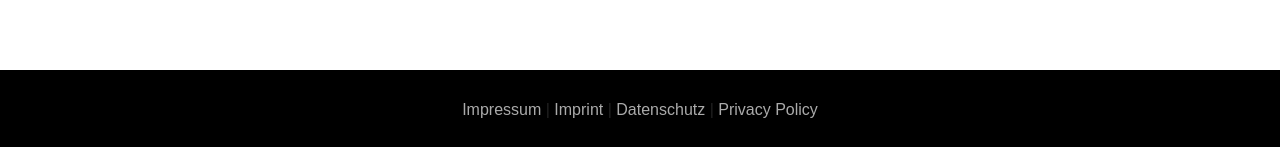
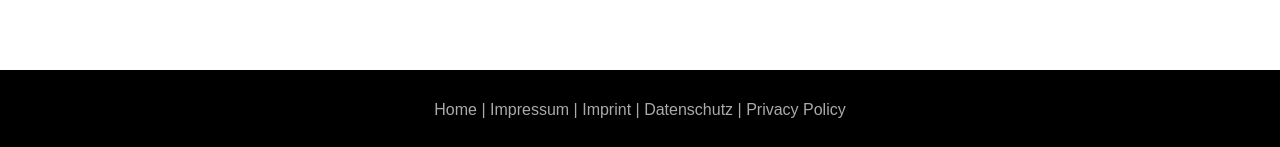
Before and after one commit to voidbondguild/voidbond-website, a plain HTML site: page voidbond/imprint/index.html in a window 1280 px wide. Shown: the part 650-797 px from the top of the page. Drawn offline with Linux system fonts and the light colour scheme.

Commit message:
Update index.html

```diff
--- a/voidbond/imprint/index.html
+++ b/voidbond/imprint/index.html
@@ -39,6 +39,7 @@
       align-items: center;
       justify-content: center;
       font-size: inherit;
+      color: #aaa;
     }
 
     footer a {
@@ -68,7 +69,7 @@
   </div>
 
   <footer>
-    <a href="https://voidbond.com/voidbond/impressum" hreflang="de">Impressum</a>&nbsp;|&nbsp;<a href="https://voidbond.com/voidbond/imprint" hreflang="en">Imprint</a>&nbsp;|&nbsp;<a href="https://voidbond.com/voidbond/datenschutz" hreflang="de">Datenschutz</a>&nbsp;|&nbsp;<a href="https://voidbond.com/voidbond/privacy-policy" hreflang="en">Privacy Policy</a>
+    <a href="https://voidbond.com" hreflang="de">Home</a>&nbsp;|&nbsp;<a href="https://voidbond.com/voidbond/impressum" hreflang="de">Impressum</a>&nbsp;|&nbsp;<a href="https://voidbond.com/voidbond/imprint" hreflang="en">Imprint</a>&nbsp;|&nbsp;<a href="https://voidbond.com/voidbond/datenschutz" hreflang="de">Datenschutz</a>&nbsp;|&nbsp;<a href="https://voidbond.com/voidbond/privacy-policy" hreflang="en">Privacy Policy</a>
   </footer>
 
 </body>
```
